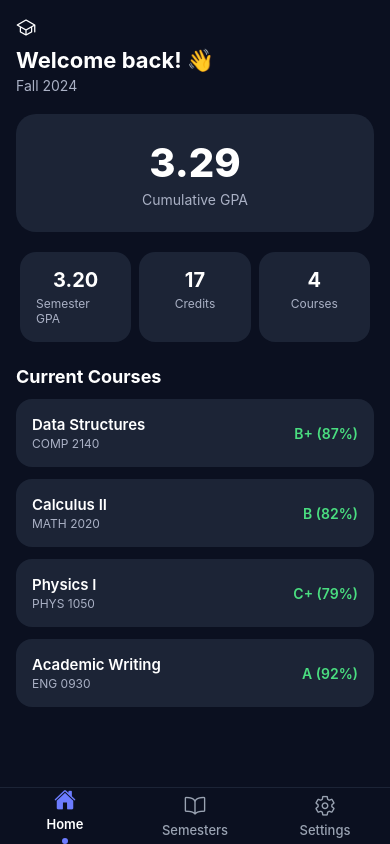
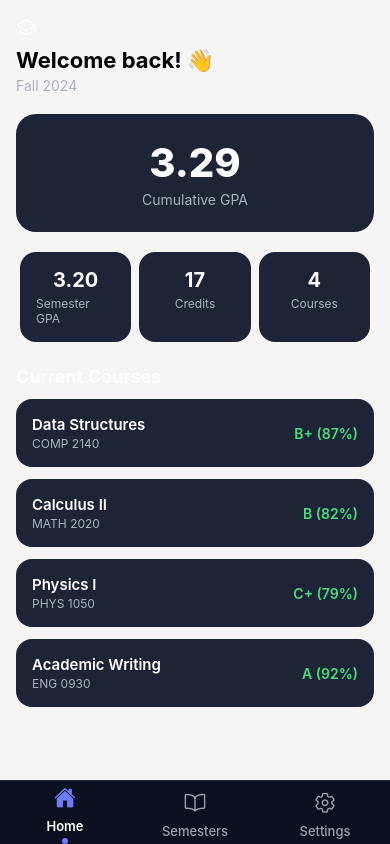
Before and after one commit to zksd53/GradeTrack, a React Native app: screen / in a window 390 px wide. Built offline with nearby package versions, Linux system fonts and the light colour scheme.

Commit message:
HomeScreen and Bottombar is now fixed with spacing

```diff
--- a/src/components/BottomTabBar.js
+++ b/src/components/BottomTabBar.js
@@ -41,7 +41,7 @@ function Tab({ label, active, onPress, icon }) {
                     name={active ? icon : `${icon}-outline`}
                     size={22}
                     color={active ? "#6C7CFF" : "#9AA3B2"}
-                    style={{ marginBottom: 4 }}
+                    style={{ marginBottom: 8 }}
                 />
             )}
 
@@ -75,18 +75,20 @@ const styles = StyleSheet.create({
         flex: 1,
         alignItems: "center",
         justifyContent: "center",
+        paddingTop : 5.5,
     },
     text: {
         color: "#9AA3B2",
         fontSize: 13,
         fontWeight: "500",
+        marginBottom : 1,
     },
     active: {
         color: "#FFFFFF",
         fontWeight: "600",
     },
     dot: {
-        marginTop: 6,
+        marginTop: 3,
         width: 6,
         height: 6,
         borderRadius: 3,
--- a/src/screens/HomeScreen.js
+++ b/src/screens/HomeScreen.js
@@ -86,7 +86,7 @@ function CourseCard({ title, code, grade }) {
 
 const styles = StyleSheet.create({
   container: {
-    backgroundColor: "#0B1020",
+    backgroundColor: "#f5f5f5ff",
     padding: 16,
   },
 
@@ -96,7 +96,7 @@ const styles = StyleSheet.create({
   welcome: {
     fontSize: 22,
     fontWeight: "700",
-    color: "#FFF",
+    color: "#000000ff",
     marginTop: 8,
   },
   semester: {
```
